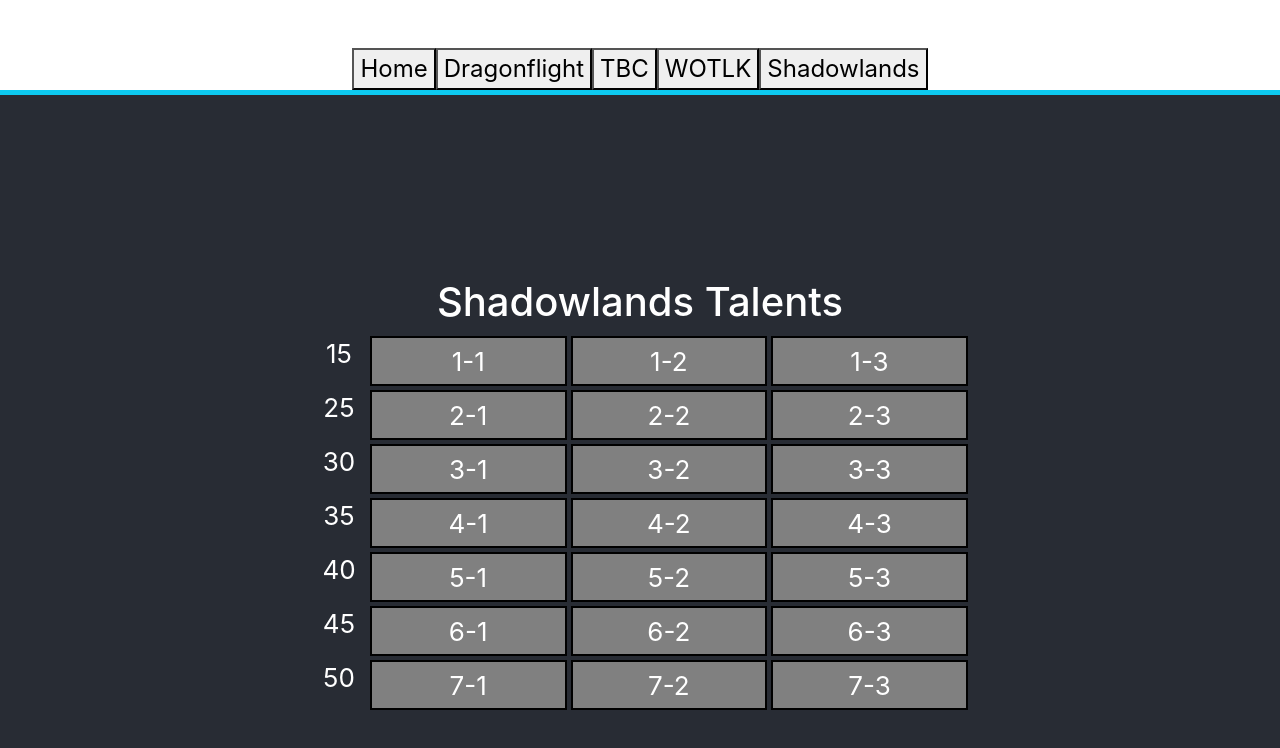
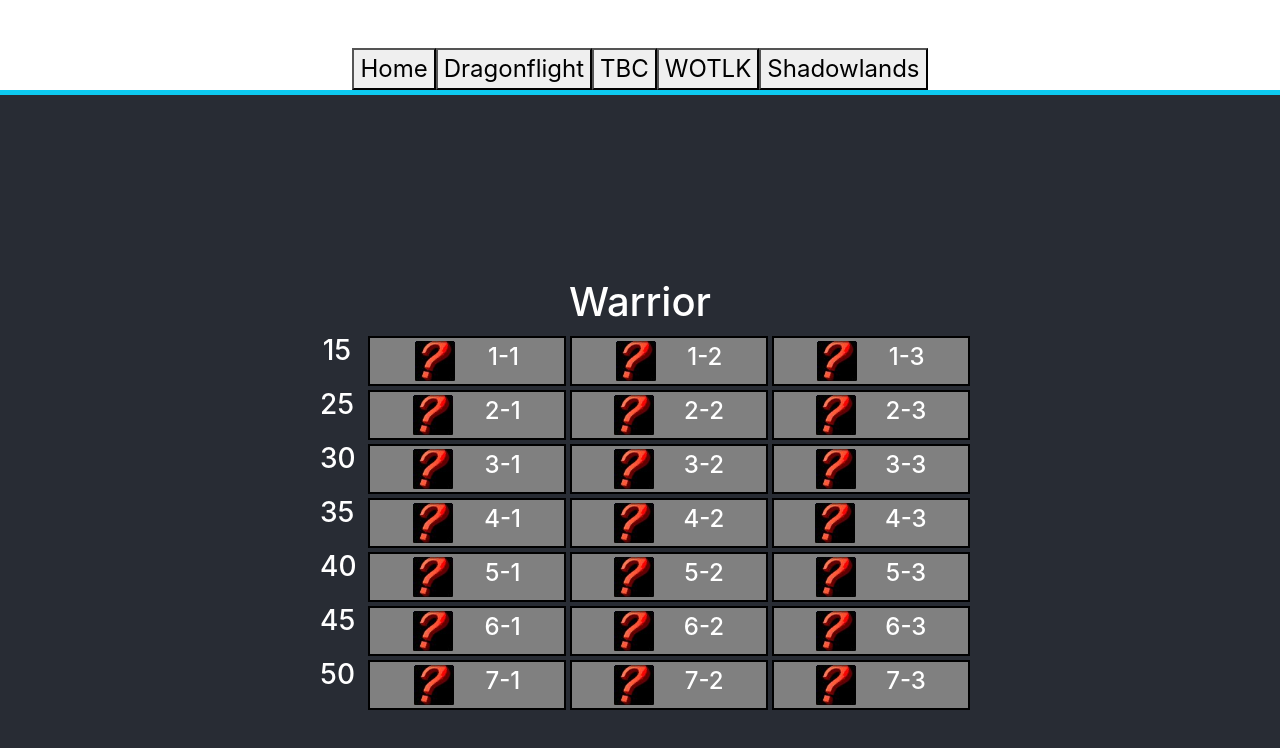
Before and after one commit to MHranek/WOW-Talent-Calculator, a React (Create React App) app: page / in a window 1280 px wide. Both pictures are taken after a click on the button "Shadowlands". Shown: the top 748 px of the page. Built offline with nearby package versions, Linux system fonts and the light colour scheme.

Commit message:
Added default icon to shadowlands talent pane

```diff
--- a/src/App.js
+++ b/src/App.js
@@ -37,9 +37,9 @@
     <div className="App">
       <Navigate currentPage={currentPage} handlePageChange={handlePageChange} />
       <header className="App-header">
-      <Row>
-        {renderPage()}
-      </Row>
+        <Col size="md-6">
+          {renderPage()}
+        </Col>
       </header>
     </div>
   );
--- a/src/components/pages/Shadowlands.css
+++ b/src/components/pages/Shadowlands.css
@@ -4,9 +4,16 @@
   background-color: gray;
   flex-grow: 5;
   height: 50px;
-  align-content: center;
+  align-items: center;
+  justify-content: space-evenly;
+  display: flex;
 }
 
 .levelColumn {
   width: 30px;
+  text-align: center;
 }
+
+.talentFrame {
+  flex-basis: 1000px;
+}
--- a/src/components/pages/Shadowlands.js
+++ b/src/components/pages/Shadowlands.js
@@ -1,64 +1,70 @@
-import React from "react";
+import React, { useState } from "react";
 import './Shadowlands.css';
 import Col from '../../utils/Col';
 import Row from '../../utils/Row';
+import questionMark from '../../images/icons/inv_misc_questionmark.jpg';
+
+const imageWidth = '40px';
 
 function Shadowlands({ }) {
   // TODO class picker
+  const [currentClass, setCurrentClass] = useState('Warrior');
 
-  // TODO Tiers of talent rows
+  // Tiers of talent rows
   const talentPane = () => {
     return <div>
       <div className="row">
-        <div className="col levelColumn">15</div>
-        <div className="col talentChoice">1-1</div>
-        <div className="col talentChoice">1-2</div>
-        <div className="col talentChoice">1-3</div>
+        <div className="col levelColumn"><h3>15</h3></div>
+        <div className="col talentChoice"><img src={questionMark} alt="?" width={imageWidth}></img><h4>1-1</h4></div>
+        <div className="col talentChoice"><img src={questionMark} alt="?" width={imageWidth}></img><h4>1-2</h4></div>
+        <div className="col talentChoice"><img src={questionMark} alt="?" width={imageWidth}></img><h4>1-3</h4></div>
       </div>
       <div className="row">
-        <div className="col levelColumn">25</div>
-        <div className="col talentChoice">2-1</div>
-        <div className="col talentChoice">2-2</div>
-        <div className="col talentChoice">2-3</div>
+        <div className="col levelColumn"><h3>25</h3></div>
+        <div className="col talentChoice"><img src={questionMark} alt="?" width={imageWidth}></img><h4>2-1</h4></div>
+        <div className="col talentChoice"><img src={questionMark} alt="?" width={imageWidth}></img><h4>2-2</h4></div>
+        <div className="col talentChoice"><img src={questionMark} alt="?" width={imageWidth}></img><h4>2-3</h4></div>
       </div>
       <div className="row">
-        <div className="col levelColumn">30</div>
-        <div className="col talentChoice">3-1</div>
-        <div className="col talentChoice">3-2</div>
-        <div className="col talentChoice">3-3</div>
+        <div className="col levelColumn"><h3>30</h3></div>
+        <div className="col talentChoice"><img src={questionMark} alt="?" width={imageWidth}></img><h4>3-1</h4></div>
+        <div className="col talentChoice"><img src={questionMark} alt="?" width={imageWidth}></img><h4>3-2</h4></div>
+        <div className="col talentChoice"><img src={questionMark} alt="?" width={imageWidth}></img><h4>3-3</h4></div>
       </div>
       <div className="row">
-        <div className="col levelColumn">35</div>
-        <div className="col talentChoice">4-1</div>
-        <div className="col talentChoice">4-2</div>
-        <div className="col talentChoice">4-3</div>
+        <div className="col levelColumn"><h3>35</h3></div>
+        <div className="col talentChoice"><img src={questionMark} alt="?" width={imageWidth}></img><h4>4-1</h4></div>
+        <div className="col talentChoice"><img src={questionMark} alt="?" width={imageWidth}></img><h4>4-2</h4></div>
+        <div className="col talentChoice"><img src={questionMark} alt="?" width={imageWidth}></img><h4>4-3</h4></div>
       </div>
       <div className="row">
-        <div className="col levelColumn">40</div>
-        <div className="col talentChoice">5-1</div>
-        <div className="col talentChoice">5-2</div>
-        <div className="col talentChoice">5-3</div>
+        <div className="col levelColumn"><h3>40</h3></div>
+        <div className="col talentChoice"><img src={questionMark} alt="?" width={imageWidth}></img><h4>5-1</h4></div>
+        <div className="col talentChoice"><img src={questionMark} alt="?" width={imageWidth}></img><h4>5-2</h4></div>
+        <div className="col talentChoice"><img src={questionMark} alt="?" width={imageWidth}></img><h4>5-3</h4></div>
       </div>
       <div className="row">
-        <div className="col levelColumn">45</div>
-        <div className="col talentChoice">6-1</div>
-        <div className="col talentChoice">6-2</div>
-        <div className="col talentChoice">6-3</div>
+        <div className="col levelColumn"><h3>45</h3></div>
+        <div className="col talentChoice"><img src={questionMark} alt="?" width={imageWidth}></img><h4>6-1</h4></div>
+        <div className="col talentChoice"><img src={questionMark} alt="?" width={imageWidth}></img><h4>6-2</h4></div>
+        <div className="col talentChoice"><img src={questionMark} alt="?" width={imageWidth}></img><h4>6-3</h4></div>
       </div>
       <div className="row">
-        <div className="col levelColumn">50</div>
-        <div className="col talentChoice">7-1</div>
-        <div className="col talentChoice">7-2</div>
-        <div className="col talentChoice">7-3</div>
+        <div className="col levelColumn"><h3>50</h3></div>
+        <div className="col talentChoice"><img src={questionMark} alt="?" width={imageWidth}></img><h4>7-1</h4></div>
+        <div className="col talentChoice"><img src={questionMark} alt="?" width={imageWidth}></img><h4>7-2</h4></div>
+        <div className="col talentChoice"><img src={questionMark} alt="?" width={imageWidth}></img><h4>7-3</h4></div>
       </div>
     </div>
   }
 
   return (
-    <div className="row">
-      <h1>Shadowlands Talents</h1>
-      {talentPane()}
-    </div>
+    <>
+      <h1>{currentClass}</h1>
+      <div className="row talentFrame">
+        {talentPane()}
+      </div>
+    </>
   )
 }
 
```
Also changed, not shown: src/images/icons/inv_misc_questionmark.jpg (added).
